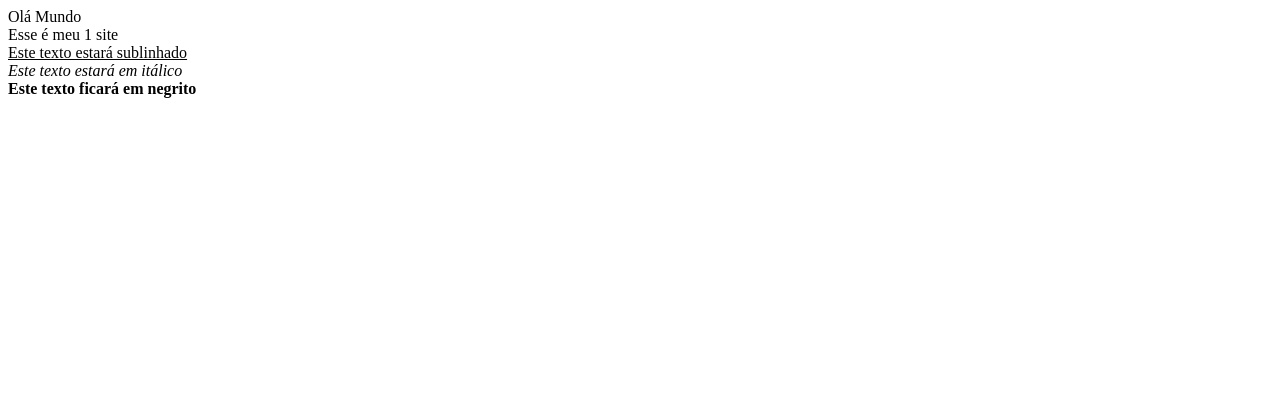
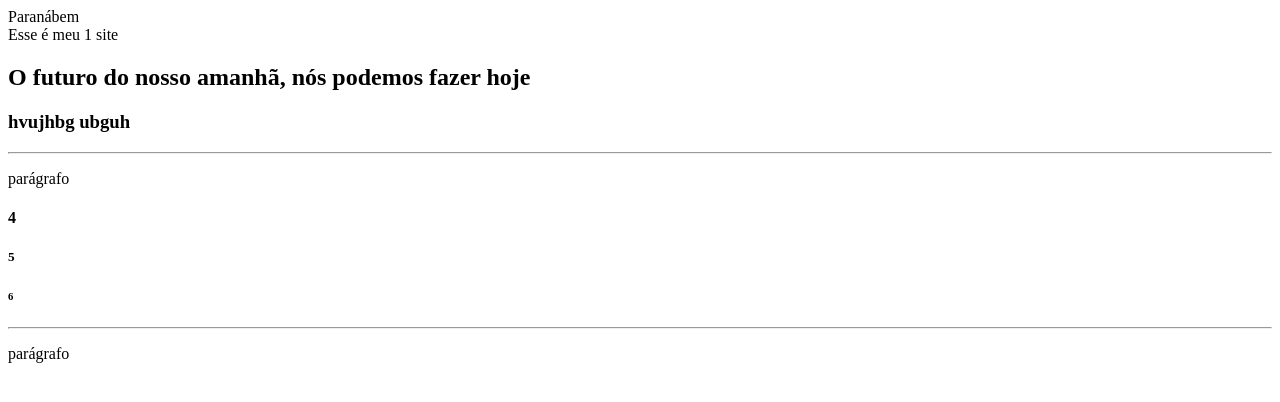
Before and after one commit to pedrojuv/website-2i, a plain HTML site: page index.html in a window 1280 px wide. Drawn offline with Linux system fonts and the light colour scheme.

Commit message:
Add files via upload

```diff
--- a/index.html
+++ b/index.html
@@ -6,14 +6,16 @@
     <title>Website - Pedro Juvenal</title>
 </head>
 <body>
-    Olá Mundo
+    Paranábem
     <br>
     Esse é meu 1 site
-    <br>
-    <u>Este texto estará sublinhado</u>
-    <br>
-    <i>Este texto estará em itálico</i>
-    <br>
-    <b>Este texto ficará em negrito</b>
+<h2> O futuro do nosso amanhã, nós podemos fazer hoje </h2>
+<h3>           hvujhbg ubguh    </h3>
+<hr><p> parágrafo </p>
+    <h4> 4 </h4>
+    <h5> 5 </h5>
+<h6> 6 </h6>
+    <hr><p> parágrafo </p>
+
 </body>
 </html>
```
